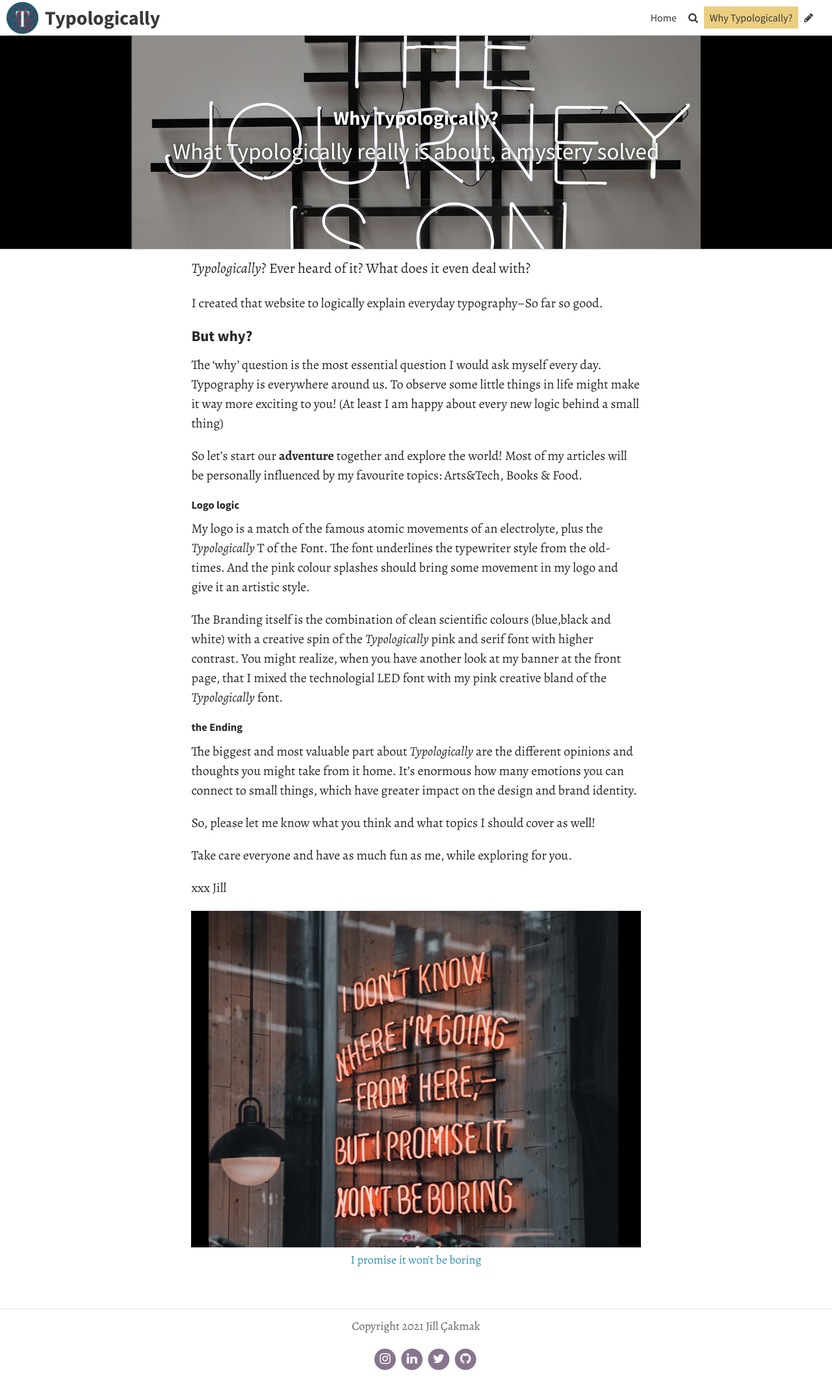
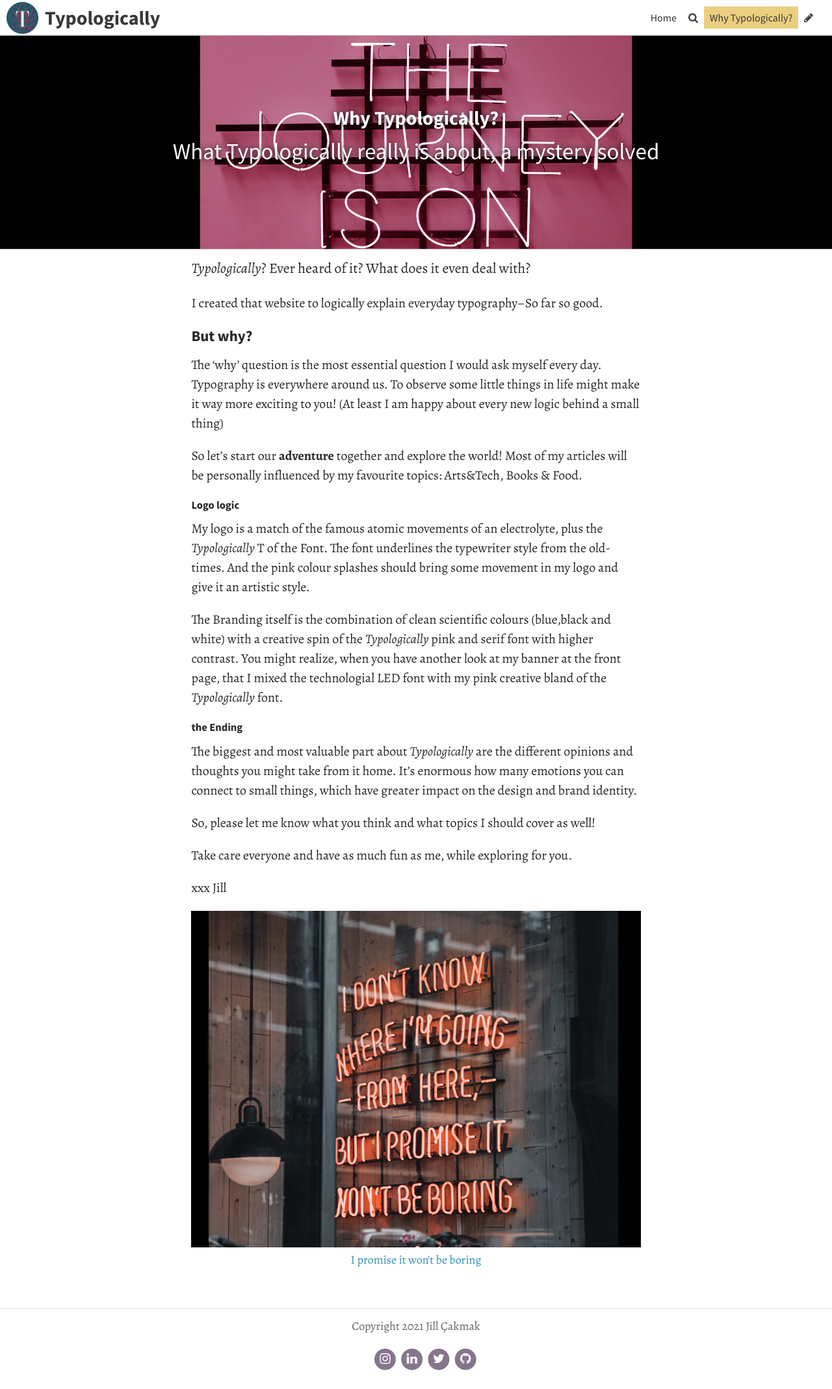
Before and after one commit to JillCakmak/Cakmak, a Jekyll site: the page built from pages/why-typologically.md, in a window 1280 px wide. Shown: the whole page at 65% size. Built offline with Jekyll 4.4.1, drawn with Linux system fonts in a browser that asks for light colours; some web fonts are replaced.

Commit message:
Update Page “why-typologically”

```diff
--- a/pages/why-typologically.md
+++ b/pages/why-typologically.md
@@ -1,6 +1,6 @@
 ---
 title: Why Typologically?
-image: ../uploads/thejourney.jpg
+image: ../uploads/thejourneysmall.jpg
 subtitle: What Typologically really is about, a mystery solved
 permalink: /Whytypologically
 date: 2021-09-25T14:30:09.511Z
```
Also changed, not shown: uploads/thejourneysmall.jpg (added).
